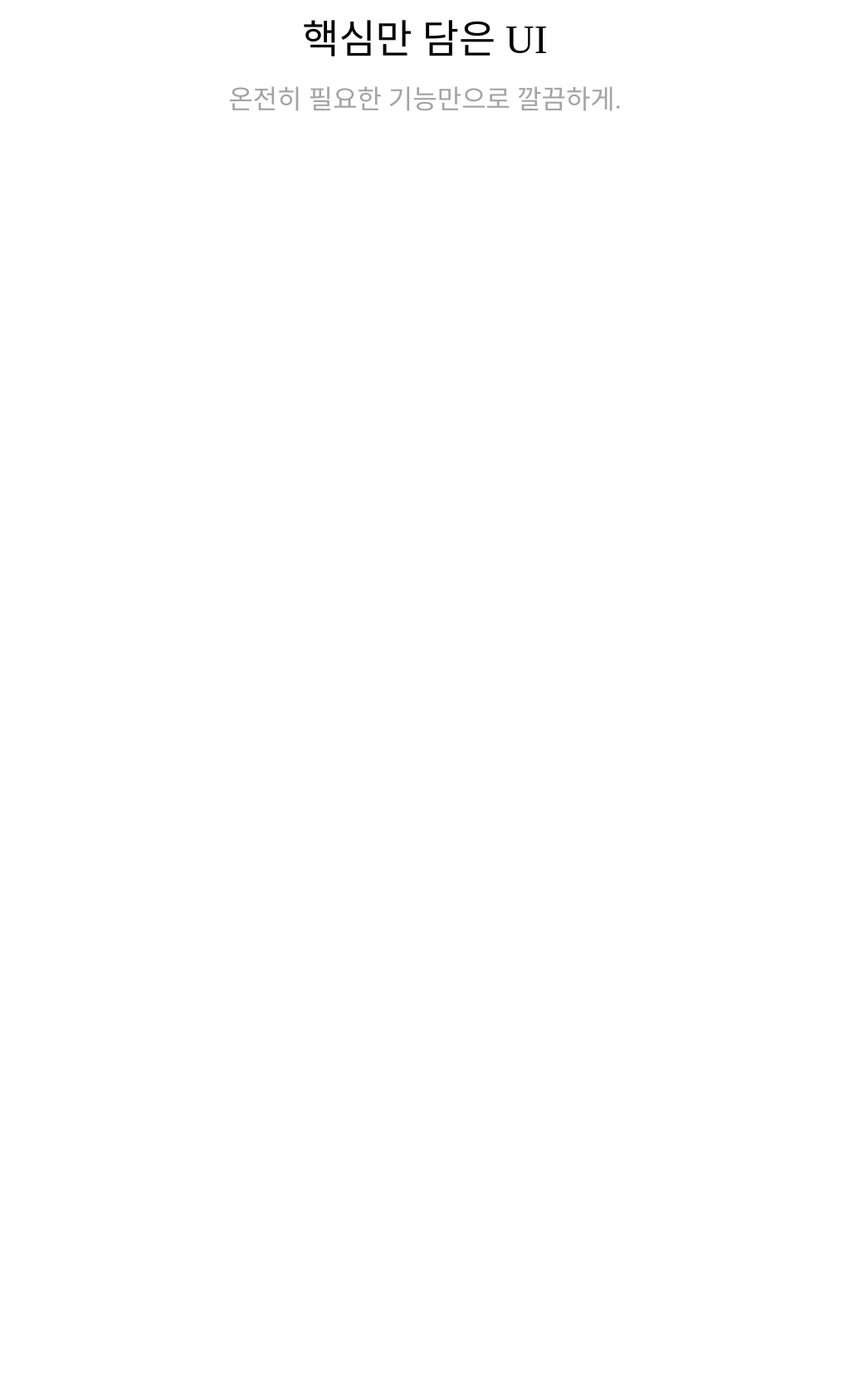
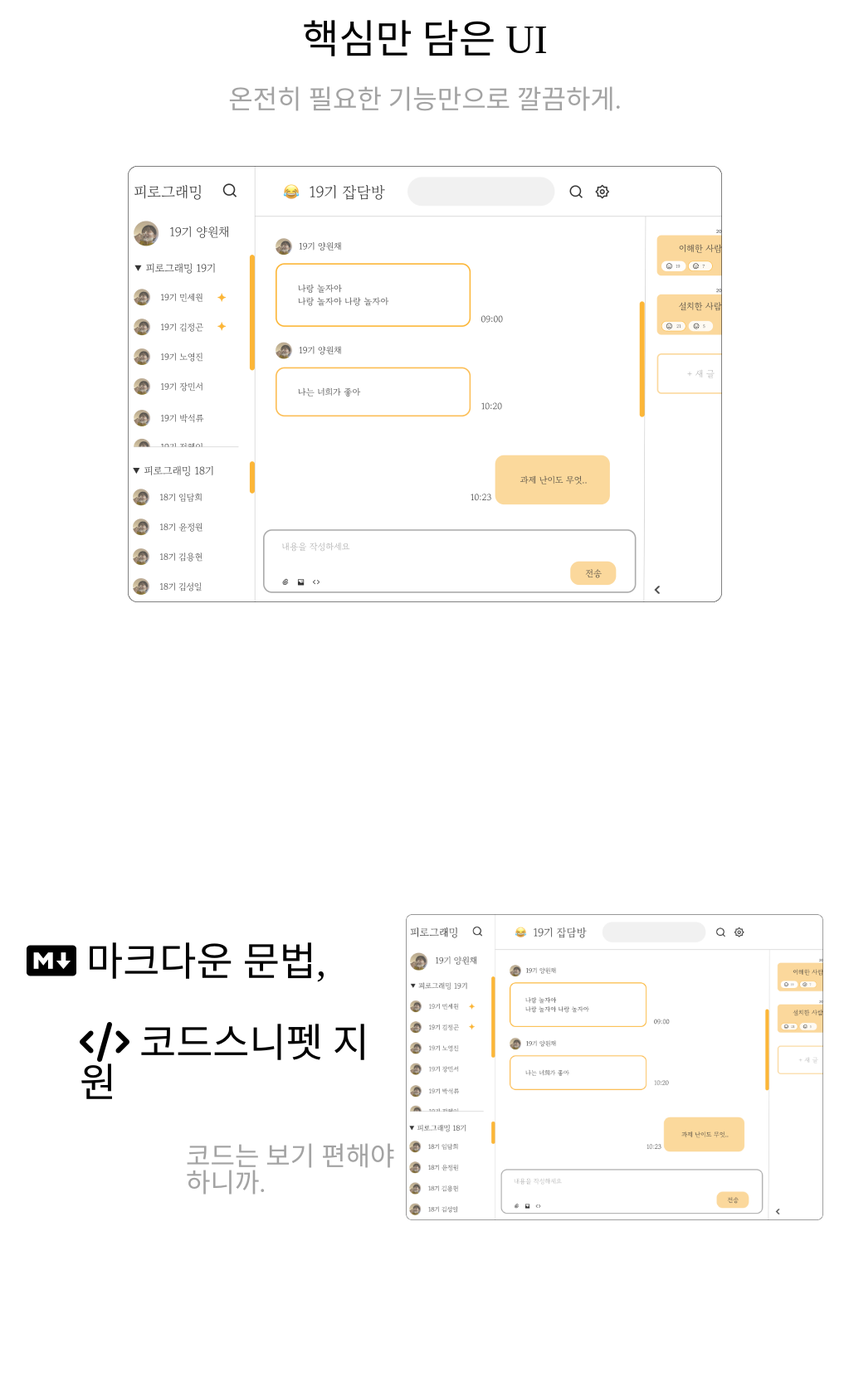
Before and after one commit to Piro-Pirot/django-pirot, a Django app: page / in a window 1280 px wide. Shown: the part 1225-2897 px from the top of the page at 83% size, without its empty margins (128-1151 px from the left). Before the commit the page ends 1359 px from the top, so only its background shows below. Run offline with Django 4.2, Linux system fonts and the light colour scheme; some libraries are stand-ins or nearby versions; some web fonts are replaced.

Commit message:
#5 feat: 랜딩페이지 section 2, 3 완성

```diff
--- a/server/static/css/index.css
+++ b/server/static/css/index.css
@@ -184,6 +184,10 @@ nav > .nav-right .signup-btn > a {
   position: relative;
 }
 
+.start-btn::before {
+  transition: 0.2s;
+}
+
 .start-btn > span {
   position: relative;
   z-index: 1;
@@ -199,6 +203,16 @@ nav > .nav-right .signup-btn > a {
   position: absolute;
   left: -0.4rem;
   top: 0.01rem;
+  animation: fadeIn 0.3s ease-in-out;
+}
+
+@keyframes fadeIn {
+  from {
+    opacity: 0;
+  }
+  to {
+    opacity: 1;
+  }
 }
 
 
@@ -207,7 +221,7 @@ nav > .nav-right .signup-btn > a {
 
 .ui-section {
   /* background-color: cornflowerblue; */
-  height: 65rem;
+  height: 55rem;
   padding-top: 7rem;
   display: flex;
   flex-direction: column;
@@ -216,6 +230,7 @@ nav > .nav-right .signup-btn > a {
 
 .ui-section-text {
   text-align: center;
+  margin-bottom: 4rem;
 }
 
 .ui-section-title {
@@ -227,3 +242,48 @@ nav > .nav-right .signup-btn > a {
   font-size: 2rem;
   color: var(--subtitle);
 }
+
+
+
+/* md-section */
+
+.md-section {
+  height: 48rem;
+}
+
+.md-section-container {
+  display: flex;
+  align-items: center;
+  justify-content: space-between;
+  height: 100%;
+}
+
+
+.md-section-text {
+  margin-left: 4rem;
+  font-size: 3rem;
+  width: 100%
+}
+
+.md-section-title {
+  margin-bottom: 3rem;
+}
+
+.md-section-title:nth-child(2) {
+  margin-left: 4rem;
+}
+
+.md-section-desc {
+  font-size: 2rem;
+  color: var(--subtitle);
+  margin-left: 12rem;
+}
+
+.md-section-demo {
+  margin-right: 4rem;
+  width: 75rem;
+}
+
+.md-section-demo > img {
+  width: 100%;
+}
--- a/server/templates/index.html
+++ b/server/templates/index.html
@@ -8,6 +8,7 @@
   <title>Pirot: 당신의 동아리를 위한 완벽한 커뮤니케이션</title>
   <link rel="icon" type="image/x-icon" href="{% static 'image/favicon.ico' %}">
   <link rel="stylesheet" type="text/css" href="{% static 'css/style.css' %}">
+  <script src="https://kit.fontawesome.com/bee9aa6983.js" crossorigin="anonymous"></script>
 </head>
 <body>
   <div>
@@ -42,12 +43,12 @@
             <span>완벽히</span>
           </div>
           <div class="main-section-demo">
-            <img src="{% static 'image/pirot_demo.png' %}">
+            <img src="{% static 'image/pirot_demo.png' %}" alt="서비스메인이미지">
           </div>
         </div>
         <div class="main-section-right">
           <div class="main-section-team">
-            <img src="{% static 'image/pirot_team.png' %}" alt="">
+            <img src="{% static 'image/pirot_team.png' %}" alt="팀피롯 단체 사진">
             <div class="main-section-team-text">
               <span>안녕하세요 팀 피롯입니다</span> <br>
               동아리용 채팅 서비스가 필요하세요? <br>
@@ -68,10 +69,31 @@
               온전히 필요한 기능만으로 깔끔하게.
             </div>
           </div>
-          <div class="ui-section-demo"></div>
+          <div class="ui-section-demo">
+            <img src="{% static 'image/pirot_demo.png' %}" alt="서비스UI이미지">
+          </div>
         </div>
       </section>
-      <section class="md-section"></section>
+      <section class="md-section">
+        <div class="md-section-container">
+            <div class="md-section-text">
+              <div class="md-section-title">
+                <i class="fa-brands fa-markdown"></i>
+                마크다운 문법,
+              </div>
+              <div class="md-section-title">
+                <i class="fa-solid fa-code"></i>
+                코드스니펫 지원
+              </div>
+              <div class="md-section-desc">
+                코드는 보기 편해야하니까.
+              </div>
+            </div>
+            <div class="md-section-demo">
+              <img src="{% static 'image/pirot_demo.png' %}" alt="서비스마크다운이미지">
+            </div>
+        </div>
+      </section>
       <section></section>
       <section></section>
       <section></section>
```
